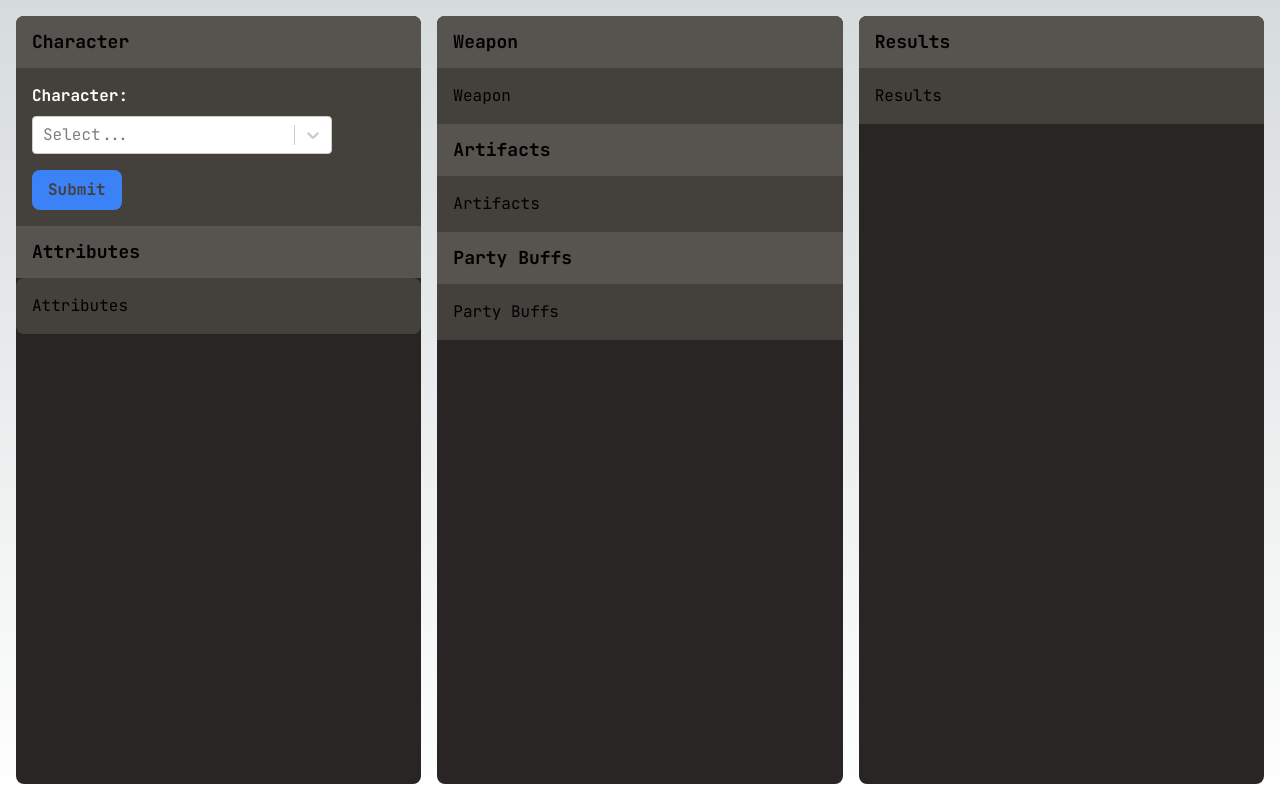
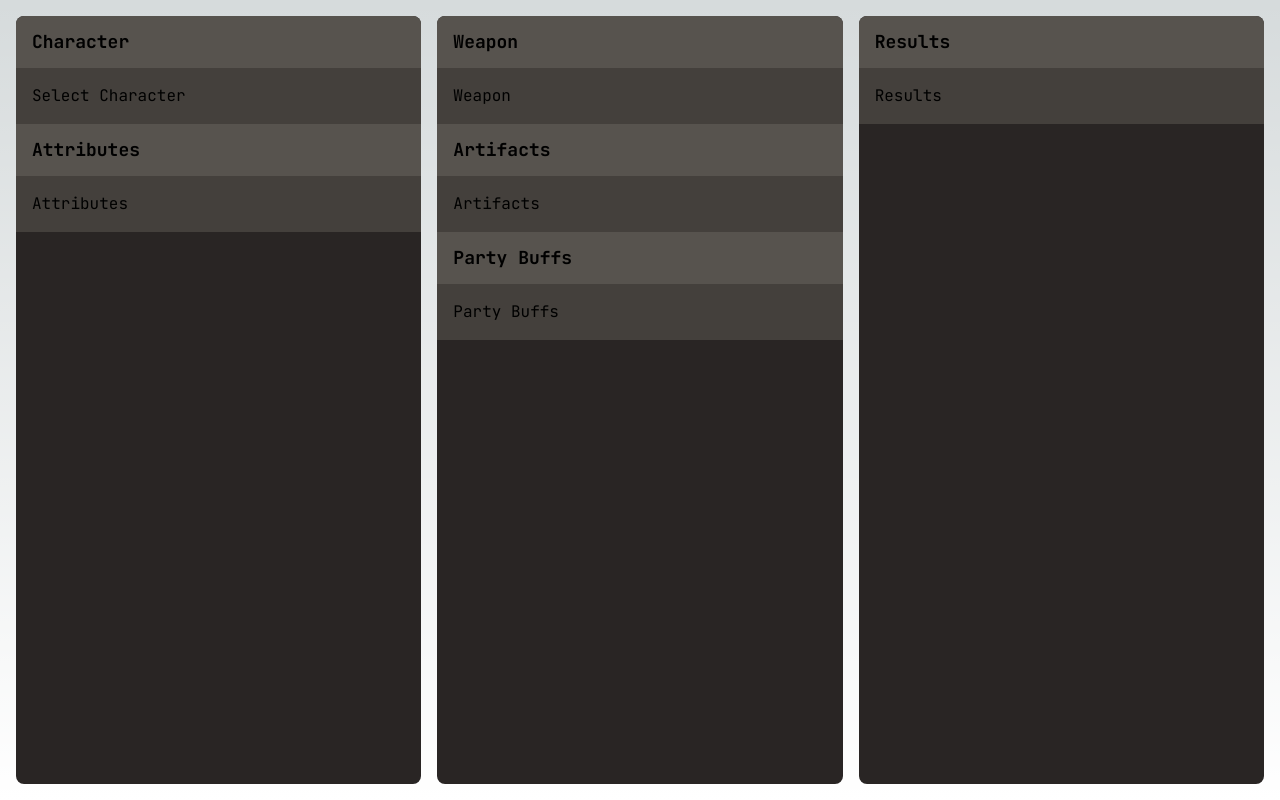
Before and after one commit to sijanthapa171/GenshinForge, a Next.js app: page / in a window 1280 px wide. Built offline with nearby package versions, Linux system fonts and the light colour scheme.

Commit message:
featfx: character select modals

```diff
--- a/package.json
+++ b/package.json
@@ -10,6 +10,7 @@
     "prettier": "npx prettier --write src/**/*.{ts,tsx}"
   },
   "dependencies": {
+    "@chakra-ui/react": "^2.6.1",
     "@types/node": "20.2.1",
     "@types/react-dom": "18.2.4",
     "autoprefixer": "10.4.14",
--- a/src/app/page.tsx
+++ b/src/app/page.tsx
@@ -1,11 +1,22 @@
 'use client'
 
 import { useState } from 'react'
-import CustomOption from '../components/CustomOption'
 import { Character } from '../types/Character'
-import Select from 'react-select'
-import Image from 'next/image'
 import charactersData from '../data/characters/characters.json'
+
+import {
+    Modal,
+    ModalOverlay,
+    ModalContent,
+    ModalHeader,
+    ModalCloseButton,
+    ModalBody,
+    useDisclosure,
+    useColorModeValue,
+    Image,
+    Box,
+    Flex,
+} from '@chakra-ui/react'
 
 export default function Home() {
     const [character, setCharacter] = useState<Character | null>(null)
@@ -28,10 +39,23 @@ export default function Home() {
         rarity: character.rarity,
     }))
 
+    const elementColors = {
+        electro: 'rgb(146, 92, 194)',
+        geo: 'rgb(190, 153, 72)',
+        anemo: 'rgb(58, 172, 173)',
+        hydro: 'rgb(59, 113, 185)',
+        dendro: 'rgb(123, 179, 73)',
+        pyro: 'rgb(185, 95, 65)',
+        cryo: 'rgb(115, 211, 227)',
+    }
+
     const handleSubmit = (event: any) => {
         event.preventDefault()
         console.log(character)
     }
+
+    // Use the useDisclosure hook to manage the state of the modal
+    const { isOpen, onOpen, onClose } = useDisclosure()
 
     return (
         <div className="flex h-screen">
@@ -42,34 +66,53 @@ export default function Home() {
                     </h2>
                     <div className="bg-stone-700 p-4">
                         <form onSubmit={handleSubmit}>
-                            <label
-                                htmlFor="character"
-                                className="block text-white font-bold mb-2"
-                            >
-                                Character:
-                            </label>
-                            <Select
-                                id="character"
-                                value={options.find(
-                                    (option) => option.value === character
-                                )}
-                                onChange={(option) => {
-                                    setCharacter(option!.value)
-                                }}
-                                options={options}
-                                components={{ Option: CustomOption }}
-                                styles={{
-                                    control: (provided) => ({
-                                        ...provided,
-                                        width: 300,
-                                    }),
-                                }}
-                            />
-                            <input
-                                type="submit"
-                                value="Submit"
-                                className="bg-blue-500 text-stone-700 font-bold px-4 py-2 rounded-lg hover:bg-blue-600 mt-4"
-                            />
+                            <button onClick={onOpen}>Select Character</button>
+                            <Modal isOpen={isOpen} onClose={onClose}>
+                                <ModalOverlay
+                                    sx={{ backdropFilter: 'blur(5px)' }}
+                                    bg={useColorModeValue(
+                                        'rgba(0,0,0,0.5)',
+                                        'rgba(255,255,255,0.2)'
+                                    )}
+                                />
+                                <ModalContent>
+                                    <Flex
+                                        as={ModalBody}
+                                        className="items-center justify-center h-screen"
+                                    >
+                                        <Box className="overflow-auto w-1/2 bg-stone-700 rounded-lg p-4">
+                                            <ModalHeader>
+                                                <Flex className="justify-between items-center mb-4">
+                                                    Select Character
+                                                    <ModalCloseButton />
+                                                </Flex>
+                                            </ModalHeader>
+                                            <Flex className="flex-wrap gap-[4px] justify-center">
+                                                {options.map((option) => (
+                                                    <Image
+                                                        key={option.value.name}
+                                                        src={option.image}
+                                                        alt={option.label}
+                                                        onClick={() => {
+                                                            setCharacter(
+                                                                option.value
+                                                            )
+                                                            onClose()
+                                                        }}
+                                                        bg={
+                                                            elementColors[
+                                                                option.value.vision.toLowerCase() as keyof typeof elementColors
+                                                            ]
+                                                        }
+                                                        className="object-cover rounded-full cursor-pointer hover:opacity-80 transition-opacity duration-300 ease-in-out transform hover:scale-105"
+                                                        boxSize="70px"
+                                                    />
+                                                ))}
+                                            </Flex>
+                                        </Box>
+                                    </Flex>
+                                </ModalContent>
+                            </Modal>
                         </form>
                     </div>
                 </div>
@@ -77,9 +120,7 @@ export default function Home() {
                     <h2 className="text-lg bg-stone-600 font-bold py-3 px-4">
                         Attributes
                     </h2>
-                    <div className="bg-stone-700 rounded-lg p-4">
-                        Attributes
-                    </div>
+                    <div className="bg-stone-700 p-4">Attributes</div>
                 </div>
             </div>
             <div className="flex-1 bg-stone-800 rounded-lg mx-2 my-4">
```
Also changed, not shown: src/data/characters/characters.json, 2 other files (tests, documents, lock files or other folders).
